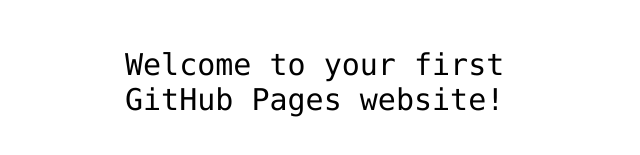
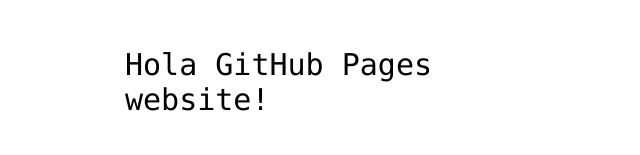
Before and after one commit to eespinoza-source/eespinoza-source.github.io, a plain HTML site: page index.html in a window 1280 px wide. Shown: the part 341-496 px from the top of the page, without its empty margins (315-955 px from the left). Drawn offline with Linux system fonts and the light colour scheme.

Commit message:
Update index.html

```diff
--- a/index.html
+++ b/index.html
@@ -3,7 +3,7 @@
 <html>
 <head>
   <meta http-equiv="Content-Type" content="text/html; charset=utf-8"/>
-  <title>my-first-website</title>
+  <title>eespinoza-source website</title>
   <LINK href="styles.css" rel="stylesheet" type="text/css">
 </head>
 
@@ -12,7 +12,7 @@
 <img src="https://octodex.github.com/images/daftpunktocat-thomas.gif" id="octocat" alt="octocat-gif" />
 
 <!-- Change this code here by copy and pasting your template on line 15 -->
-<p>Welcome to your first GitHub Pages website!</p>
+<p>Hola GitHub Pages website!</p>
 
 </body>
 </html>
```
